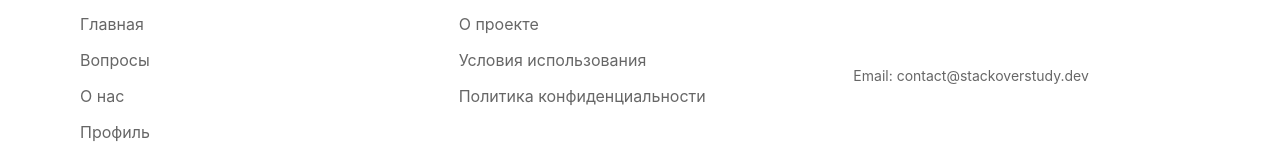
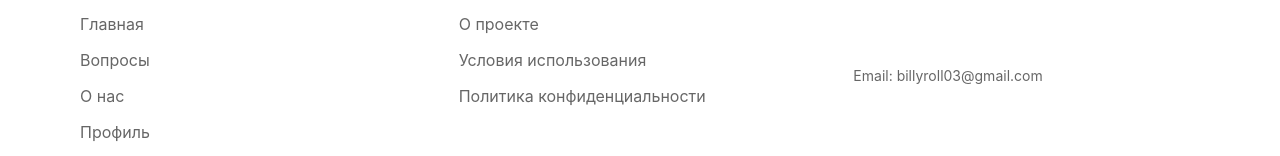
Before and after one commit to Lyr1czzz/StackOverStudyFront, a React (Vite) app in the folder StackOverStadyFrontend/: page /privacy in a window 1280 px wide. Shown: the part 1414-1570 px from the top of the page. Built offline with nearby package versions, Linux system fonts and the light colour scheme; no server answers; some icons are missing.

Commit message:
Update Footer.tsx

```diff
--- a/StackOverStadyFrontend/src/components/Footer.tsx
+++ b/StackOverStadyFrontend/src/components/Footer.tsx
@@ -116,7 +116,7 @@ const Footer = () => {
             </Typography>
             <Stack direction="row" spacing={1.5} sx={{mt:1}}>
               <Tooltip title="GitHub проекта">
-                <IconButton component="a" href="https://github.com/YOUR_USERNAME/YOUR_REPO" target="_blank" rel="noopener noreferrer" sx={socialLinkStyles} aria-label="GitHub">
+                <IconButton component="a" href="https://github.com/Lyr1czzz/StackOverStudyApi" target="_blank" rel="noopener noreferrer" sx={socialLinkStyles} aria-label="GitHub">
                   <GitHubIcon />
                 </IconButton>
               </Tooltip>
@@ -127,7 +127,7 @@ const Footer = () => {
               </Tooltip>
             </Stack>
              <Typography variant="body2" color="text.secondary" sx={{mt: 2}}>
-                Email: contact@stackoverstudy.dev
+                Email: billyroll03@gmail.com
             </Typography>
           </Box>
         </Box>
```
